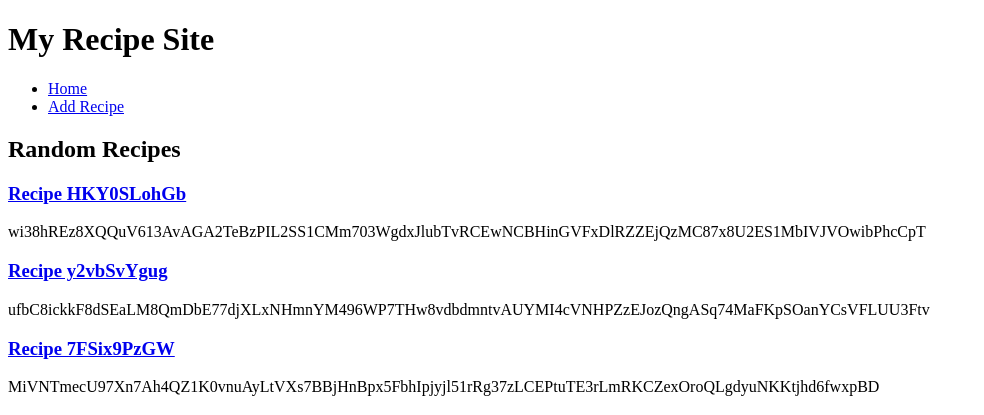
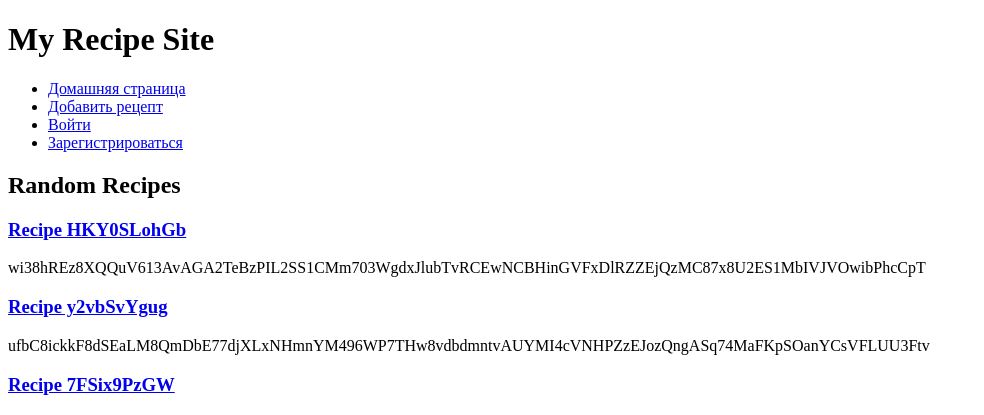
Before and after one commit to Svetlana223/project_myrecipes, a Django app: page / in a window 1280 px wide. Shown: the top 415 px of the page, without its empty margins (0-984 px from the left). Run offline with Django 5.2, Linux system fonts and the light colour scheme; data comes from the database, SQL or seed files in the repository.

Commit message:
new change5

```diff
--- a/recipes_app/templates/base.html
+++ b/recipes_app/templates/base.html
@@ -10,8 +10,15 @@
         <h1>My Recipe Site</h1>
         <nav>
             <ul>
-                <li><a href="{% url 'home' %}">Home</a></li>
-                <li><a href="{% url 'add_recipe' %}">Add Recipe</a></li>
+                <li><a href="{% url 'home' %}">Домашняя страница</a></li>
+                <li><a href="{% url 'add_recipe' %}">Добавить рецепт</a></li>
+                {% if user.is_authenticated %}
+                    <li>Привет, {{ user.username }}!</li>
+                    <li><a href="{% url 'logout' %}">Выйти</a></li>
+                {% else %}
+                    <li><a href="{% url 'login' %}">Войти</a></li>
+                    <li><a href="{% url 'register' %}">Зарегистрироваться</a></li>
+                {% endif %}
             </ul>
         </nav>
     </header>
```
